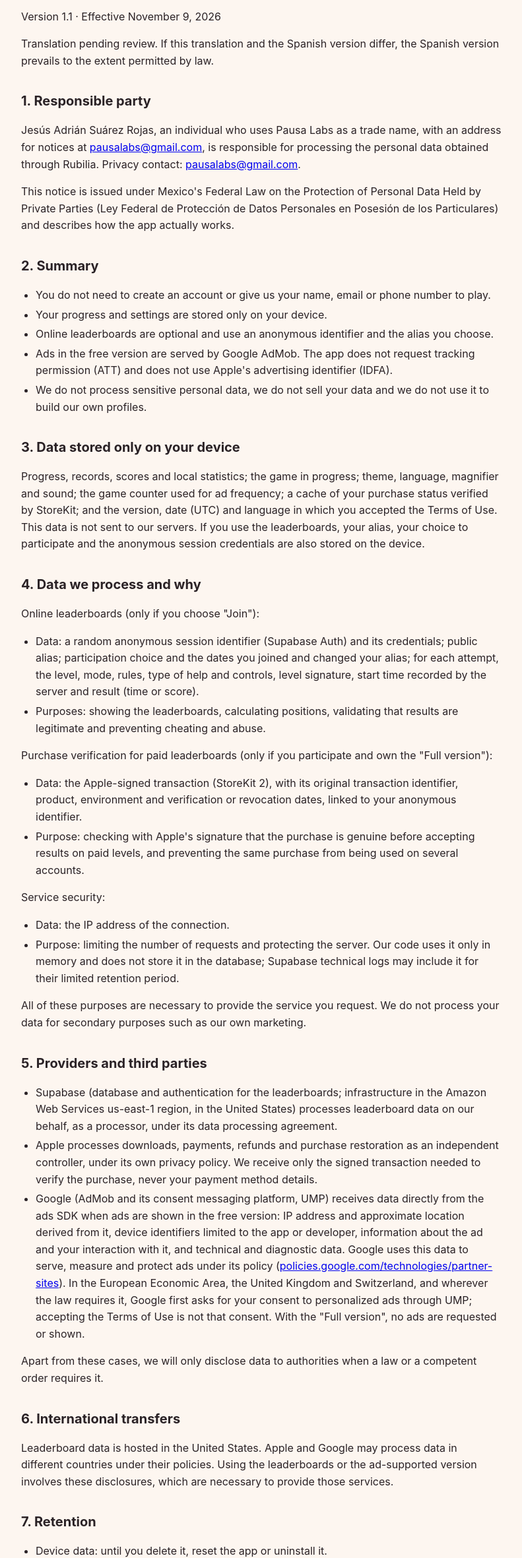
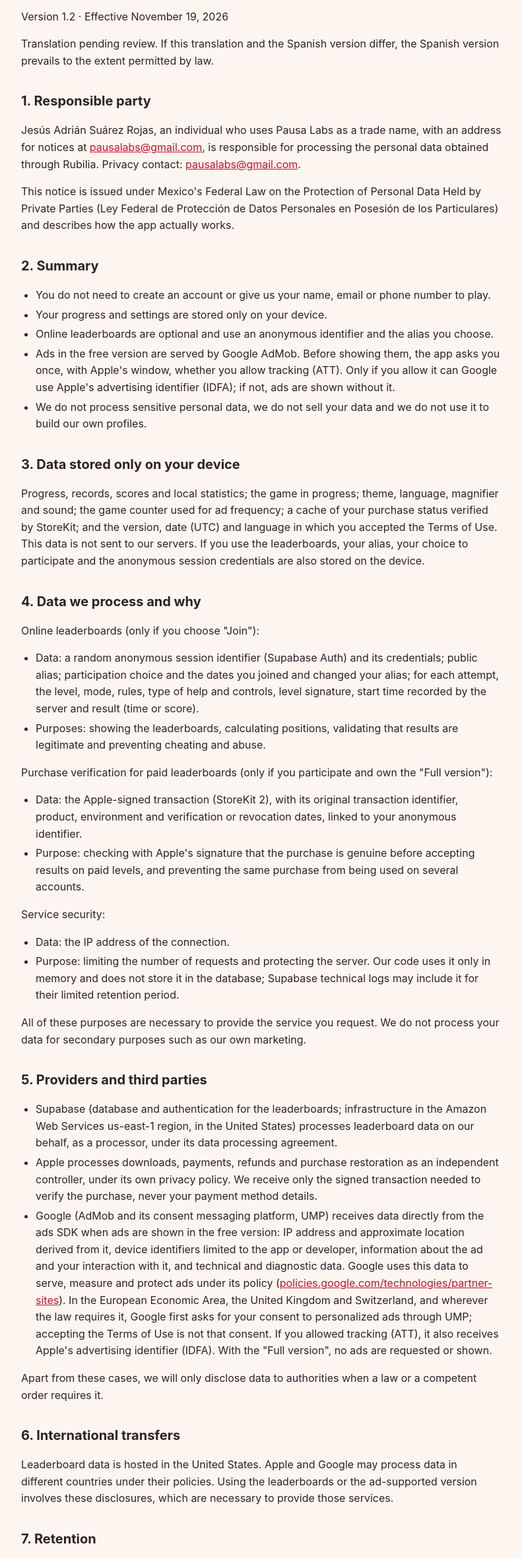
Before and after one commit to PausaLabs/PausaLabs.github.io, a plain HTML site: page rubilia/en/privacidad.html in a window 1280 px wide. Shown: the part 156-2518 px from the top of the page at 66% size, without its empty margins (244-1035 px from the left). Drawn offline with Linux system fonts and the light colour scheme.

Commit message:
Rubilia: aviso de privacidad en (ATT)

```diff
--- a/rubilia/en/privacidad.html
+++ b/rubilia/en/privacidad.html
@@ -8,6 +8,7 @@ body{margin:0;background:var(--fondo);color:var(--tinta);font:16px/1.6 -apple-sy
 main{max-width:760px;margin:0 auto;padding:24px 16px 64px}
 header{display:flex;flex-wrap:wrap;gap:8px 16px;align-items:center;justify-content:space-between;margin-bottom:24px}
 .marca{font-weight:800;font-size:20px;color:var(--tinta);text-decoration:none}
+a{color:var(--acento)}
 nav a,.idiomas a{color:var(--acento);text-decoration:none;font-weight:600}
 nav{display:flex;flex-wrap:wrap;gap:12px}
 h1{font-size:28px;line-height:1.25;margin:8px 0 4px}h2{font-size:20px;margin:32px 0 8px}
@@ -18,11 +19,12 @@ ul{padding-left:22px}li{margin:4px 0}
 select{font:inherit;padding:6px 8px;border-radius:8px;border:1px solid var(--borde);background:var(--panel);color:var(--tinta)}
 footer{margin-top:48px;color:var(--suave);font-size:14px}
 a:focus-visible,select:focus-visible{outline:3px solid var(--acento);outline-offset:2px}
+.descargar{display:inline-block;margin:12px 0 4px;padding:12px 20px;border-radius:14px;background:var(--acento);color:#fff!important;font-weight:800;text-decoration:none}
 </style></head><body><main>
 <header><a class="marca" href="../../index.html">Rubilia · Pausa Labs</a><label><span class="meta">Language </span><select onchange="location.href=this.value" aria-label="Language"><option value="../../es/privacidad.html">Español</option><option value="../../en/privacidad.html" selected>English</option><option value="../../fr/privacidad.html">Français</option><option value="../../de/privacidad.html">Deutsch</option><option value="../../it/privacidad.html">Italiano</option><option value="../../pt_BR/privacidad.html">Português (Brasil)</option><option value="../../pt_PT/privacidad.html">Português (Portugal)</option><option value="../../nl/privacidad.html">Nederlands</option><option value="../../pl/privacidad.html">Polski</option><option value="../../ru/privacidad.html">Русский</option><option value="../../uk/privacidad.html">Українська</option><option value="../../tr/privacidad.html">Türkçe</option><option value="../../ja/privacidad.html">日本語</option><option value="../../ko/privacidad.html">한국어</option><option value="../../zh_CN/privacidad.html">简体中文</option><option value="../../zh_TW/privacidad.html">繁體中文</option><option value="../../hi/privacidad.html">हिन्दी</option></select></label></header>
 <nav aria-label="Rubilia"><a href="privacidad.html">Privacy Notice</a><a href="terminos.html">Terms of Use</a><a href="soporte.html">Support</a></nav>
 <h1>Rubilia Privacy Notice</h1>
-<p>Version 1.1 · Effective November 9, 2026</p>
+<p>Version 1.2 · Effective November 19, 2026</p>
 <p>Translation pending review. If this translation and the Spanish version differ, the Spanish version prevails to the extent permitted by law.</p>
 <h2>1. Responsible party</h2>
 <p>Jesús Adrián Suárez Rojas, an individual who uses Pausa Labs as a trade name, with an address for notices at <a href="mailto:pausalabs@gmail.com">pausalabs@gmail.com</a>, is responsible for processing the personal data obtained through Rubilia. Privacy contact: <a href="mailto:pausalabs@gmail.com">pausalabs@gmail.com</a>.</p>
@@ -32,7 +34,7 @@ a:focus-visible,select:focus-visible{outline:3px solid var(--acento);outline-off
 <li>You do not need to create an account or give us your name, email or phone number to play.</li>
 <li>Your progress and settings are stored only on your device.</li>
 <li>Online leaderboards are optional and use an anonymous identifier and the alias you choose.</li>
-<li>Ads in the free version are served by Google AdMob. The app does not request tracking permission (ATT) and does not use Apple&#x27;s advertising identifier (IDFA).</li>
+<li>Ads in the free version are served by Google AdMob. Before showing them, the app asks you once, with Apple&#x27;s window, whether you allow tracking (ATT). Only if you allow it can Google use Apple&#x27;s advertising identifier (IDFA); if not, ads are shown without it.</li>
 <li>We do not process sensitive personal data, we do not sell your data and we do not use it to build our own profiles.</li>
 </ul>
 <h2>3. Data stored only on your device</h2>
@@ -58,7 +60,7 @@ a:focus-visible,select:focus-visible{outline:3px solid var(--acento);outline-off
 <ul>
 <li>Supabase (database and authentication for the leaderboards; infrastructure in the Amazon Web Services us-east-1 region, in the United States) processes leaderboard data on our behalf, as a processor, under its data processing agreement.</li>
 <li>Apple processes downloads, payments, refunds and purchase restoration as an independent controller, under its own privacy policy. We receive only the signed transaction needed to verify the purchase, never your payment method details.</li>
-<li>Google (AdMob and its consent messaging platform, UMP) receives data directly from the ads SDK when ads are shown in the free version: IP address and approximate location derived from it, device identifiers limited to the app or developer, information about the ad and your interaction with it, and technical and diagnostic data. Google uses this data to serve, measure and protect ads under its policy (<a href="https://policies.google.com/technologies/partner-sites">policies.google.com/technologies/partner-sites</a>). In the European Economic Area, the United Kingdom and Switzerland, and wherever the law requires it, Google first asks for your consent to personalized ads through UMP; accepting the Terms of Use is not that consent. With the &quot;Full version&quot;, no ads are requested or shown.</li>
+<li>Google (AdMob and its consent messaging platform, UMP) receives data directly from the ads SDK when ads are shown in the free version: IP address and approximate location derived from it, device identifiers limited to the app or developer, information about the ad and your interaction with it, and technical and diagnostic data. Google uses this data to serve, measure and protect ads under its policy (<a href="https://policies.google.com/technologies/partner-sites">policies.google.com/technologies/partner-sites</a>). In the European Economic Area, the United Kingdom and Switzerland, and wherever the law requires it, Google first asks for your consent to personalized ads through UMP; accepting the Terms of Use is not that consent. If you allowed tracking (ATT), it also receives Apple&#x27;s advertising identifier (IDFA). With the &quot;Full version&quot;, no ads are requested or shown.</li>
 </ul>
 <p>Apart from these cases, we will only disclose data to authorities when a law or a competent order requires it.</p>
 <h2>6. International transfers</h2>
@@ -76,7 +78,7 @@ a:focus-visible,select:focus-visible{outline:3px solid var(--acento);outline-off
 <ul>
 <li>Leaderboards: participating is optional. You can stop with &quot;Stop taking part&quot;.</li>
 <li>Advertising: when Google requires it for your region, &quot;About&quot; shows &quot;Ad privacy&quot; so you can review or withdraw your consent. Buying the &quot;Full version&quot; removes ads.</li>
-<li>Tracking: the app does not ask for permission to track you across other companies&#x27; apps.</li>
+<li>Tracking: in the free version, Apple&#x27;s window asks whether you allow tracking across other companies&#x27; apps (ATT). You can change your answer at any time in Settings › Privacy &amp; Security › Tracking. With the &quot;Full version&quot; you are not asked.</li>
 <li>You can erase all data on the device by uninstalling the app.</li>
 <li>Deletion: &quot;Delete my leaderboard data&quot; deletes your data from the server and closes your anonymous session; your progress, settings and purchase don&#x27;t change, and you won&#x27;t take part again unless you choose to.</li>
 </ul>
```
